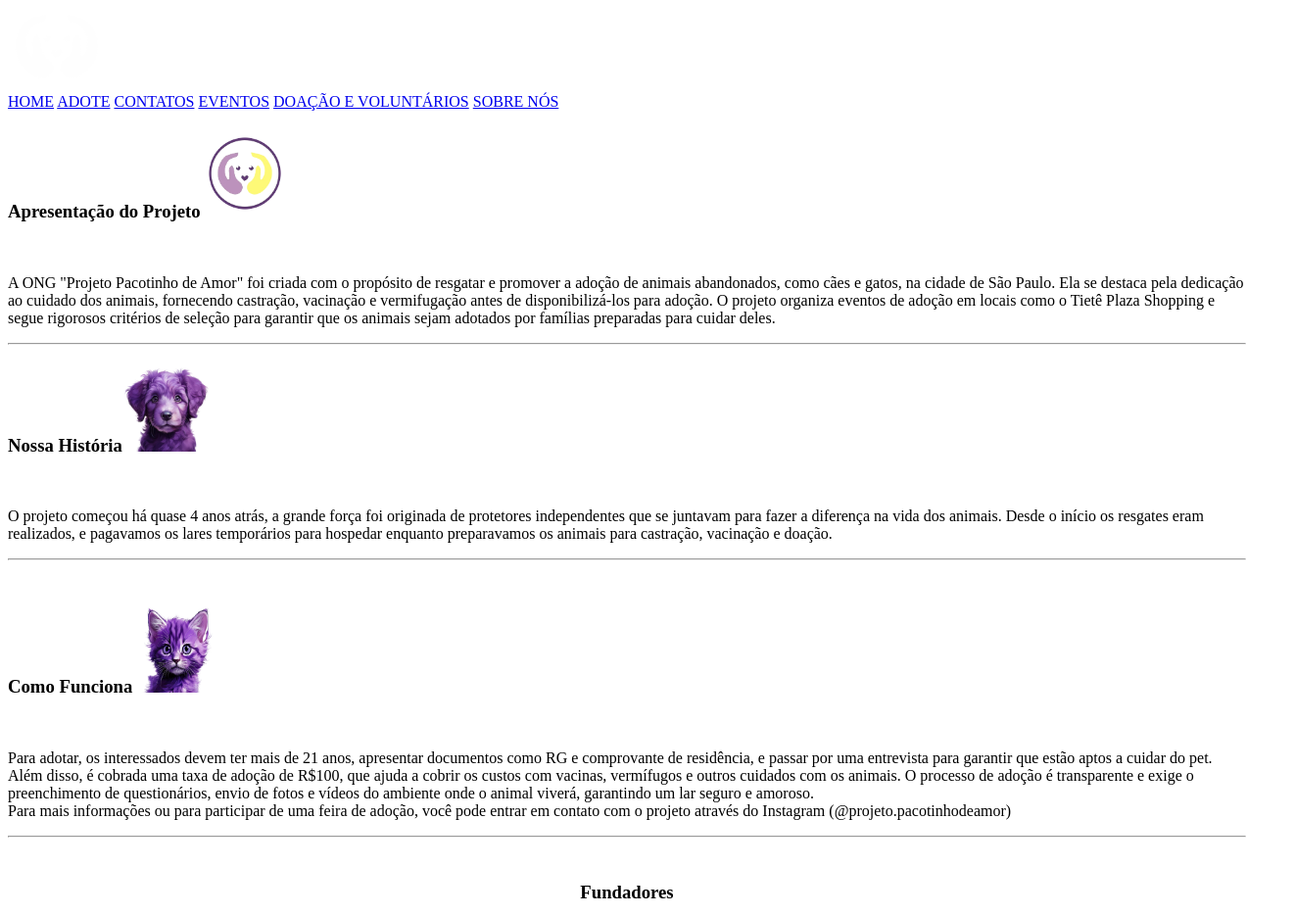
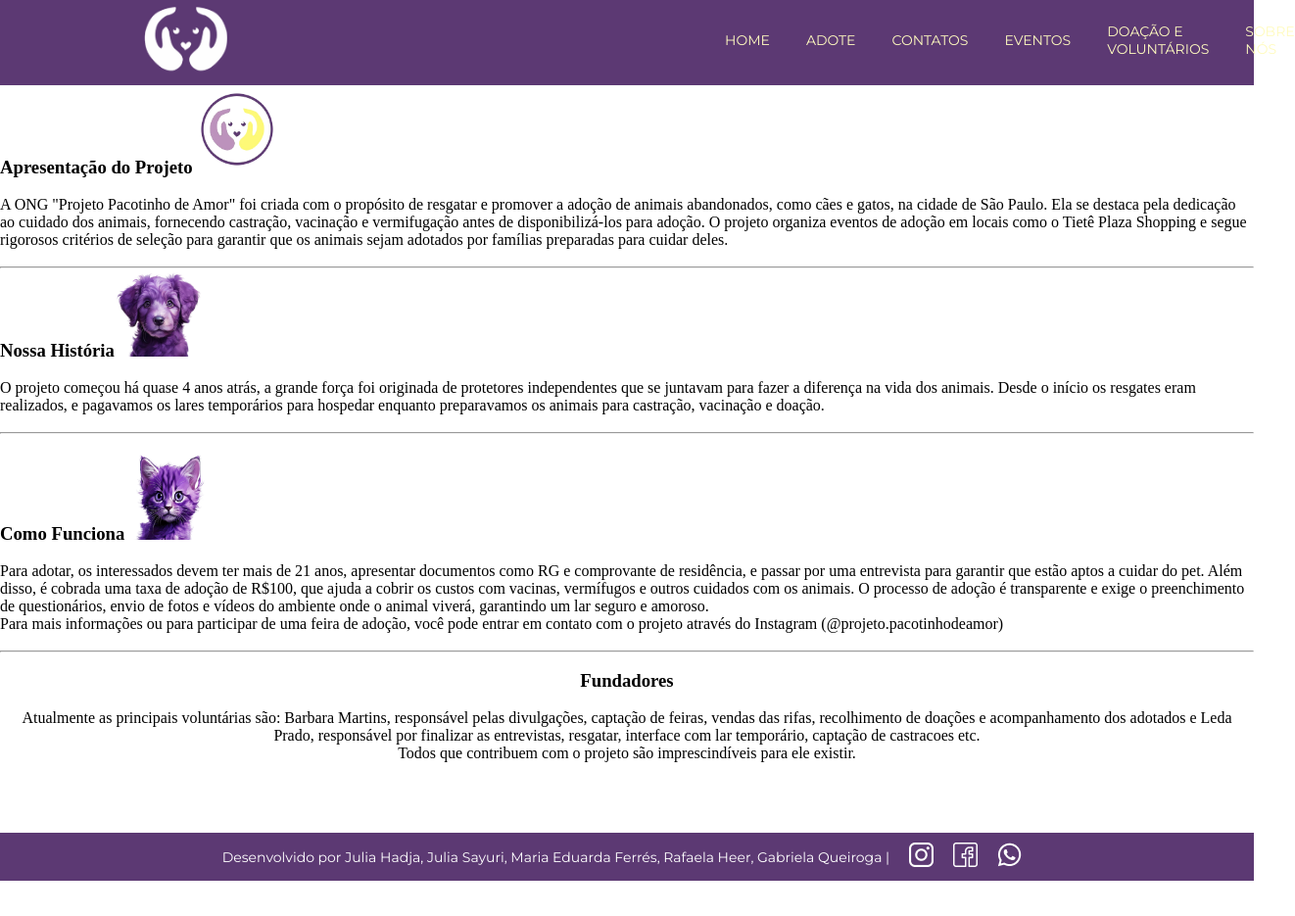
Before and after one commit to Rafaela-Heer/Projeto-ong-pacotinho-de-amor, a plain HTML site: page Sobre-nós/index.html in a window 1280 px wide. Shown: the part 5-940 px from the top of the page at 98% size, 1322 px wide, since content can reach past the window. After the commit the page ends 904 px from the top, so only its background shows below. Drawn offline with Linux system fonts and the light colour scheme.

Commit message:
feat-css/footer

```diff
--- a/Sobre-nós/index.html
+++ b/Sobre-nós/index.html
@@ -5,8 +5,7 @@
     <meta charset="UTF-8">
     <meta name="viewport" content="width=device-width, initial-scale=1.0">
     <title>Pacotinho de amor</title>
-    <link rel="icon" href="../logo2.png" type="image/png">
-
+    <link rel="stylesheet" href="style.css">
 </head>
 <body>
 
@@ -37,6 +36,7 @@
              <p >A ONG "Projeto Pacotinho de Amor" foi criada com o propósito de resgatar e promover a adoção de animais abandonados, como cães e gatos, na cidade de São Paulo. Ela se destaca pela dedicação ao cuidado dos animais, fornecendo castração, vacinação e vermifugação antes de disponibilizá-los para adoção. O projeto organiza eventos de adoção em locais como o Tietê Plaza Shopping e segue rigorosos critérios de seleção para garantir que os animais sejam adotados por famílias preparadas para cuidar deles.
 
              </p>
+    <br>
 
 <hr>
 
@@ -51,7 +51,7 @@
              <p>O projeto começou há quase 4 anos atrás, a grande força foi originada de protetores independentes que se juntavam para fazer a diferença na vida dos animais. Desde o início os resgates eram realizados, e pagavamos os lares temporários para hospedar enquanto preparavamos os animais para castração, vacinação e doação.
 
              </p>
-
+    <br>
 
 <hr>
 
@@ -68,9 +68,9 @@
              <p>Para adotar, os interessados devem ter mais de 21 anos, apresentar documentos como RG e comprovante de residência, e passar por uma entrevista para garantir que estão aptos a cuidar do pet. Além disso, é cobrada uma taxa de adoção de R$100, que ajuda a cobrir os custos com vacinas, vermífugos e outros cuidados com os animais. O processo de adoção é transparente e exige o preenchimento de questionários, envio de fotos e vídeos do ambiente onde o animal viverá, garantindo um lar seguro e amoroso. <br>Para mais informações ou para participar de uma feira de adoção, você pode entrar em contato com o projeto através do Instagram (@projeto.pacotinhodeamor)
             </p>
 
+    </div>
 
-
-    </div>
+    <br>
 
 <hr>
 
--- a/Sobre-nós/style.css
+++ b/Sobre-nós/style.css
@@ -31,3 +31,21 @@
     font-weight: 400;
     text-decoration: none;
 }
+
+.rodape{
+    display: flex;
+    background-color: #5C3973;
+    justify-content: center;
+    align-items: center;
+    padding: 10px;
+    font-family: 'Montserrat', sans-serif;
+    font-size: 14px;
+    font-weight: 400;
+    color: #FFF;
+}
+.rodape_link{
+    padding: 0px 10px;
+}
+.rodape_texto{
+    padding-right: 10px;
+}
```
